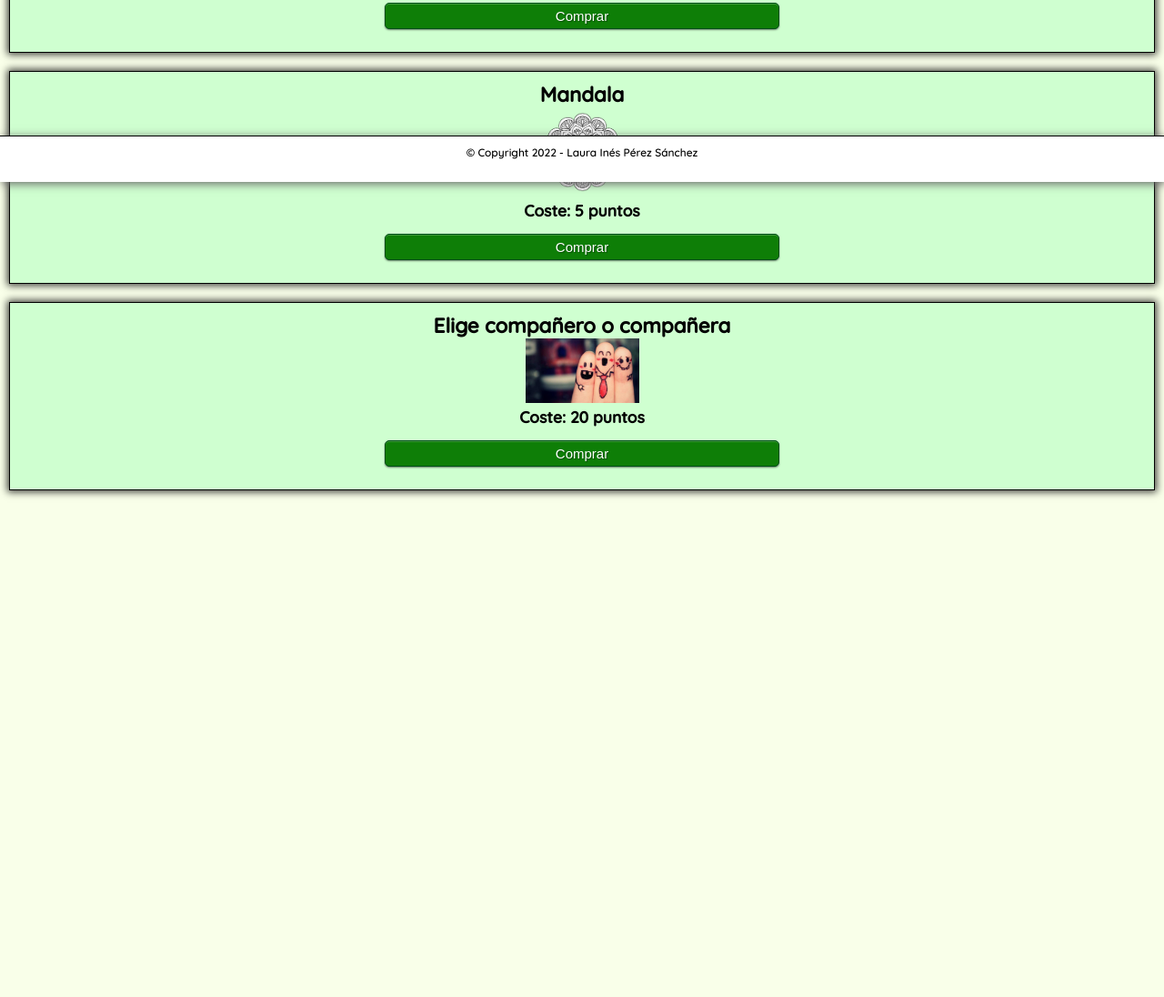
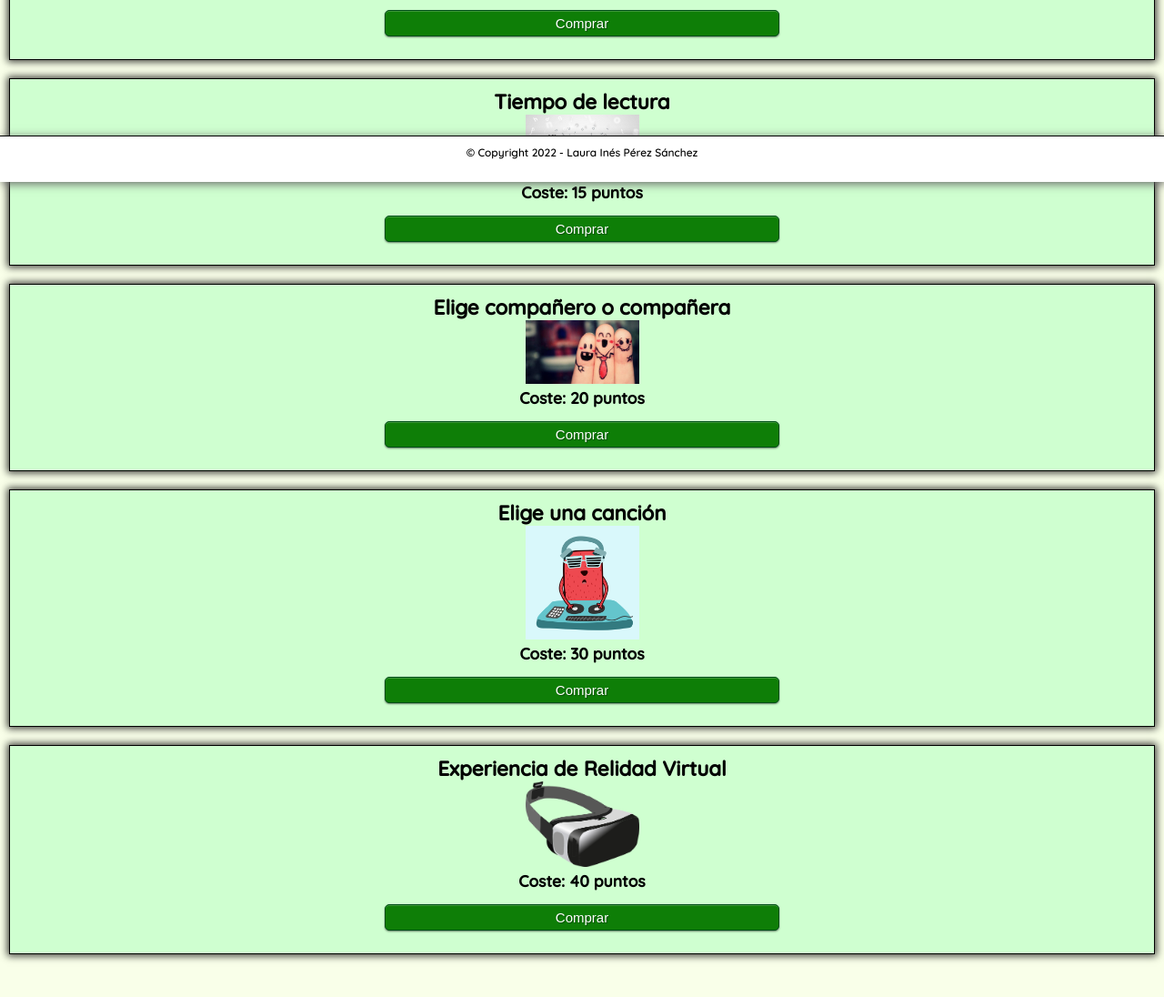
Before and after one commit to Laura-IP/DesafiosLince, a plain HTML site: page html/premiosAlumno.html in a window 1280 px wide. Shown: the part 610-1706 px from the top of the page at 91% size. Before the commit the page ends 1224 px from the top, so only its background shows below. Drawn offline with Linux system fonts and the light colour scheme.

Commit message:
Premios canjeables

```diff
--- a/html/premiosAlumno.html
+++ b/html/premiosAlumno.html
@@ -24,21 +24,21 @@
 
 			<div class="rightSide">
 				<section class="challenge">
+					<h1>Mandala</h1>
+					<img src="../img/mandala.png" alt="Avatar">
+					<h3>Coste: 5 puntos</h3>
+					<button class="buttonDefault">Comprar</button>
+				</section>
+				<section class="challenge">
 					<h1>Avatar</h1>
 					<img src="../img/avatar01.png" alt="Avatar">
 					<h3>Coste: 10 puntos</h3>
 					<button class="buttonDefault">Comprar</button>
 				</section>
 				<section class="challenge">
-					<h1>Gominolas</h1>
-					<img src="../img/gominolas.jpg" alt="Avatar">
+					<h1>Tiempo de lectura</h1>
+					<img src="../img/lectura.jpg" alt="Avatar">
 					<h3>Coste: 15 puntos</h3>
-					<button class="buttonDefault">Comprar</button>
-				</section>
-				<section class="challenge">
-					<h1>Mandala</h1>
-					<img src="../img/mandala.png" alt="Avatar">
-					<h3>Coste: 5 puntos</h3>
 					<button class="buttonDefault">Comprar</button>
 				</section>
 				<section class="challenge">
@@ -47,6 +47,19 @@
 					<h3>Coste: 20 puntos</h3>
 					<button class="buttonDefault">Comprar</button>
 				</section>
+				<section class="challenge">
+					<h1>Elige una canción</h1>
+					<img src="../img/musica.jpg" alt="Avatar">
+					<h3>Coste: 30 puntos</h3>
+					<button class="buttonDefault">Comprar</button>
+				</section>
+				<section class="challenge">
+					<h1>Experiencia de Relidad Virtual</h1>
+					<img src="../img/vr.png" alt="Avatar">
+					<h3>Coste: 40 puntos</h3>
+					<button class="buttonDefault">Comprar</button>
+				</section>
+
 			</div>
 
 		</main>
```
Also changed, not shown: html/misPremiosAlumno.html (+6 -2 lines), img/lectura.jpg (added), img/musica.jpg (added), img/vr.png (added).
